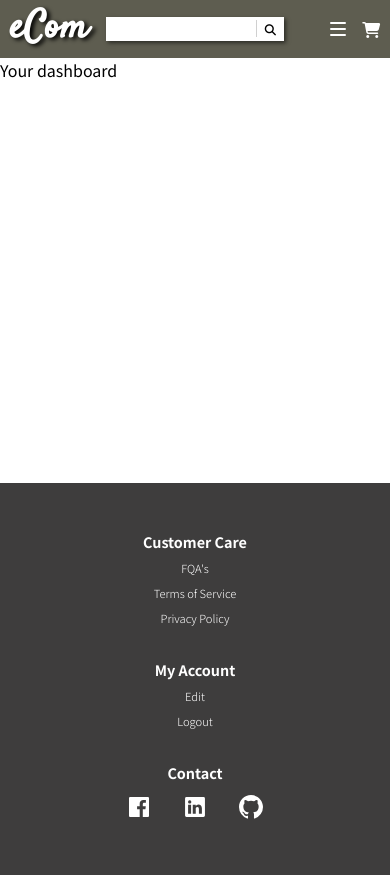
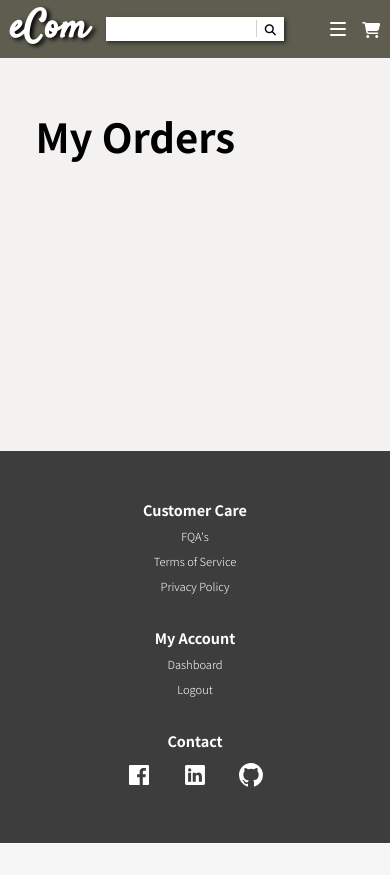
Before and after one commit to ignacio-nava/ecommerce_model, a Django app: page /account/dashboard/ in a window 390 px wide. After the commit the page ends 843 px from the top, so only its background shows below. Run offline with Django 4.2, Linux system fonts and the light colour scheme; the visitor is signed in with stand-in values (Sample User, id 1); data that the repository does not hold is empty.

Commit message:
Update Product page, Dashboard and  Mobile Nav

```diff
--- a/account/urls.py
+++ b/account/urls.py
@@ -38,12 +38,12 @@ urlpatterns = [
             ]
         }
     ), name='password_reset_complete'),
-    path('dashboard/', views.dashboard, name='dashboard'),
+    path('dashboard/', views.DashboardView.as_view(), name='dashboard'),
     path('activate/<slug:uidb64>/<slug:token>/',
          views.account_activate, name='activate'),
-    path('profile/edit/', views.account_update, name='update-form'),
-    path('profile/delete_user/', views.delete_user, name='delete_user'),
-    path('profile/delete_confirm/', TemplateView.as_view(
-        template_name="account/user/delete_confirm.html"
-    ), name='delete_confirmation'),
+    # path('profile/edit/', views.account_update, name='update-form'),
+    # path('profile/delete_user/', views.delete_user, name='delete_user'),
+    # path('profile/delete_confirm/', TemplateView.as_view(
+    #     template_name="account/user/delete_confirm.html"
+    # ), name='delete_confirmation'),
 ]
--- a/account/views.py
+++ b/account/views.py
@@ -6,10 +6,12 @@ from django.shortcuts import render, redirect
 from django.http import HttpRequest, HttpResponse
 from django.contrib.sites.shortcuts import get_current_site
 from django.contrib.auth.views import LoginView, PasswordResetView
+from django.contrib.auth.mixins import LoginRequiredMixin
 from django.template.loader import render_to_string
 from django.urls import reverse_lazy
 from django.utils.encoding import force_bytes, force_str
 from django.utils.http import urlsafe_base64_decode, urlsafe_base64_encode
+from django.views.generic import ListView
 from django.contrib import messages
 
 from .models import UserBase
@@ -20,6 +22,8 @@ from .forms import (
     PwResetForm
 )
 from .tokens import account_activation_token
+
+from basket.models import Order, Item
 
 BACK_TO_SITE = {
     "innerHTML": "Back to site",
@@ -83,10 +87,22 @@ class OwnLoginView(LoginView):
         return context
 
 
-#  Replace with ListView
-@login_required
-def dashboard(request):
-    return render(request, 'account/user/dashboard.html', {})
+class DashboardView(LoginRequiredMixin, ListView):
+    template_name = 'account/user/dashboard.html'
+
+    def get(self, request):
+        items = Item.objects.filter(
+            order__user=self.request.user).order_by('order')
+        orders = []
+        for item in items:
+            if len(orders) == 0:
+                orders.append([item])
+            elif item.order.id == orders[-1][0].order.id:
+                orders[-1].append(item)
+            else:
+                orders.append([item])
+
+        return render(request, self.template_name, {'orders': orders[::-1]})
 
 
 @login_required
--- a/core/settings.py
+++ b/core/settings.py
@@ -42,7 +42,7 @@ INSTALLED_APPS = [
     'store',
     'basket',
     'django_extensions',
-    'fontawesomefree',
+    # 'fontawesomefree',
     # 'sslserver',
 
 ]
--- a/static_dev/css/carousel.css
+++ b/static_dev/css/carousel.css
@@ -6,7 +6,7 @@
 .carousel-classic {
     position: relative;
     width: 100%;
-    height: 22rem;
+    height: 30rem; /* Banner heigth */
     z-index: -1;
 }
 
--- a/static_dev/css/styles.css
+++ b/static_dev/css/styles.css
@@ -154,6 +154,9 @@ select {
 
 .pad-bot-200 {
     padding-bottom: 2rem;
+}
+.pad-bot-400 {
+    padding-bottom: 4rem;
 }
 .pad-top-200 {
     padding-top: 2rem;
@@ -461,9 +464,45 @@ select {
 }
 
 /* User */
-
 .account-access {
     display: none;
+}
+
+@media (max-width: 50em) {
+    .account-access {
+        position: absolute;
+        top: 57px;
+        border: 4px solid var(--color-bg-header--dark);
+        width: 106%;
+        left: -2.6%;
+        background: var(--color-bg-header--dark);
+        display: flex;
+        flex-direction: column;
+        font-size: 1rem;
+        align-items: center;
+        gap: 3rem;
+        padding: 2rem 0;
+        font-weight: bold;
+        transform: scaleY(0);
+        transform-origin: top;
+
+        z-index: 400;
+    }
+    .account-access[data-visible] {
+        transform: scaleY(1);
+        transition: all .3s;
+    }
+    .account-access > span,
+    .account-access button {
+        display: none;
+    }
+    .account-access a {
+        color: white;
+        cursor: pointer;
+    }
+    .account-access a:hover {
+        opacity: .7;
+    }
 }
 
 .account-access > div {
@@ -1035,7 +1077,7 @@ select {
 /* Footer */
 
 .footer {
-    margin-top: 2rem;
+    /* margin-top: 2rem; */
     padding: 3rem 1rem;
     background-color: var(--color-bg-footer);
 }
--- a/static_dev/js/navControllers.js
+++ b/static_dev/js/navControllers.js
@@ -1,9 +1,11 @@
 // const primaryNavigation = document.querySelector(".primary-navigation")
 const navigationToggle = document.querySelector(".navigation-toggle-button")
+const accountAccess = document.querySelector('.account-access')
 navigationToggle.addEventListener("click", e => {
     e.preventDefault()
     // primaryNavigation.toggleAttribute("data-visible")
     navigationToggle.children[0].toggleAttribute("data-active")
+    accountAccess.toggleAttribute("data-visible")
 })
 
 const userOptionsToggle = document.querySelector('#user-options-toggle')
--- a/store/urls.py
+++ b/store/urls.py
@@ -4,10 +4,11 @@ from . import views
 
 app_name = 'store'
 urlpatterns = [
-    # path('', views.ProductListView.as_view(), name='product_all'),
+    #  path('', views.ProductListView.as_view(), name='product_all'),
     path('', views.ProductHomeView.as_view(), name='product_all'),
-    path('category/<slug:slug>', views.ByCategoryListView.as_view(), name='category_list'),
+    path('category/<slug:slug>',
+         views.ByCategoryListView.as_view(), name='category_list'),
     path('<slug:slug>', views.ProductDetailView.as_view(), name='product_detail'),
-    path('create/', views.ProductCreateView.as_view(), name='product_create'),
-    path('update/<slug:slug>', views.ProductUpateView.as_view(), name='product_update')
+    # path('create/', views.ProductCreateView.as_view(), name='product_create'),
+    # path('update/<slug:slug>', views.ProductUpateView.as_view(), name='product_update')
 ]
--- a/templates/account/user/dashboard.html
+++ b/templates/account/user/dashboard.html
@@ -3,5 +3,58 @@
 {% load static %}
 
 {% block content %}
-<h1>Your dashboard</h1>
+{% with px_img_value="80" %}
+<section class="w-100 bg-light pad-top-200 pad-bot-400 h-100" >
+  <div class="container flex-column gap-200">
+    <div class="section-title">
+      <h1>My Orders</h1>
+    </div>
+    <div class="flex-column gap-100">
+      {% for order in orders %}
+        <a class="order-box" href="{% url 'basket:order' pk=order.0.order.id %}">
+          <div class="bg-white">
+            <div class="order-title" data-status="{{ order.0.order.status }}">
+              <h3>{{ order.0.order.status }}</h3>
+            </div>
+            <div class="order-date" data-status="{{ order.0.order.status }}">
+              <h3>{{ order.0.order.updated_at|date:'d/M/Y' }}</h3>
+            </div>
+            {% for item in order %}
+              <div class="flex-row basket-row lighter" data-role="content">
+                <div class="basket-cell flex-row gap-100" data-role="content" data-column="item" style="width: 70%;">
+                  <div class="w-40 h-100">
+                    {% if item.each_product.image_external %}
+                      <img src="{{ item.each_product.image_external }}" alt="product_image" class="w-100 object-fit-contain" width="{{ px_img_value }}" height="{{ px_img_value }}"/>
+                    {% else %}
+                      <img src="{% get_media_prefix %}{{ item.each_product.image }}" alt="product_image" class="w-100 object-fit-contain" width="{{ px_img_value }}" height="{{ px_img_value }}"/>
+                    {% endif %}
+                  </div>
+                  <div class="w-60 h-100">
+                    <p>{{ item.each_product.title|title }}</p>
+                  </div>
+                </div>
+                <div class="basket-cell bold" data-role="content" data-column="price" style="width: 10%; height: 80px;">
+                  <div>
+                    <p>${{ item.each_product.price }}</p>
+                  </div>
+                </div>
+                <div class="basket-cell bold" data-role="content" data-column="quantity" style="width: 10%; height: 80px;">
+                  <div>
+                    <p>{{ item.quantity }}</p>
+                  </div>
+                </div>
+                <div class="basket-cell flex-column aling-items-center justify-content-between bold" data-role="content" data-column="subtotal" style="width: 10%; height: 80px;">
+                  <div>
+                    <p>${{ item.price }}</p>
+                  </div>
+                </div>
+              </div>
+            {% endfor %}
+          </div>
+        </a>
+      {% endfor %}
+    </div>
+  </div>
+</section>
+{% endwith %}
 {% endblock %}
--- a/templates/base_nav_footer.html
+++ b/templates/base_nav_footer.html
@@ -53,7 +53,7 @@
             </a>
           {% else %}
             <a href="{% url 'account:dashboard' %}" class="fc-white">
-              {{ user.email }}
+              My Account
             </a>
             <div>
               <button id="user-options-toggle" class="user-options-toggle fs-300">
@@ -61,12 +61,6 @@
               </button>
               <div id="user-options" class="user-options">
                 <ul class="pad-y-050" role="list">
-                  <li class="pad-y-050">
-                    <a href="{% url 'account:update-form' %}" class="fc-dark pad-y-030 pad-x-100">
-                      <i class="fa-solid fa-pen"></i>
-                      <span>Edit</span>
-                    </a>
-                  </li>
                   <li class="pad-y-050">
                     <a href="{% url 'account:logout' %}" class="fc-dark pad-y-030 pad-x-100">
                       <i class="fa-solid fa-right-from-bracket"></i>
@@ -121,7 +115,7 @@
                 <li><a href="{% url 'account:login-form'%}" class="fc-white">Sing In</a></li>
                 <li><a href="{% url 'account:registration-form'%}" class="fc-white">Register</a></li>
               {% else %}
-                <li><a href="{% url 'account:update-form' %}" class="fc-white">Edit</a></li>
+                <li><a href="{% url 'account:dashboard' %}" class="fc-white">Dashboard</a></li>
                 <li><a href="{% url 'account:logout' %}" class="fc-white">Logout</a></li>
               {% endif %}
             </ul>
--- a/templates/basket/summary.html
+++ b/templates/basket/summary.html
@@ -11,7 +11,7 @@
 
 {% block content %}
   {% with px_img_value="100" %}
-  <section class="basket-container" id="items-in-basket" style="--px-img-value: {{ px_img_value }}">
+  <section class="basket-container pad-bot-400" id="items-in-basket" style="--px-img-value: {{ px_img_value }}">
     <form action="" method="post">
       {% csrf_token %}
       <div class="basket-table gap-100">
```
Also changed, not shown: other parts of static_dev/css/styles.css (+118 -2 lines), static_dev/js/basketControllers.js (+4 -3 lines), static_dev/js/bodyControllers.js (+11 -8 lines), templates/basket/order.html (+5 -2 lines), templates/store/home_page.html (+13 -5 lines), templates/store/product_detail.html (+42 -2 lines).
